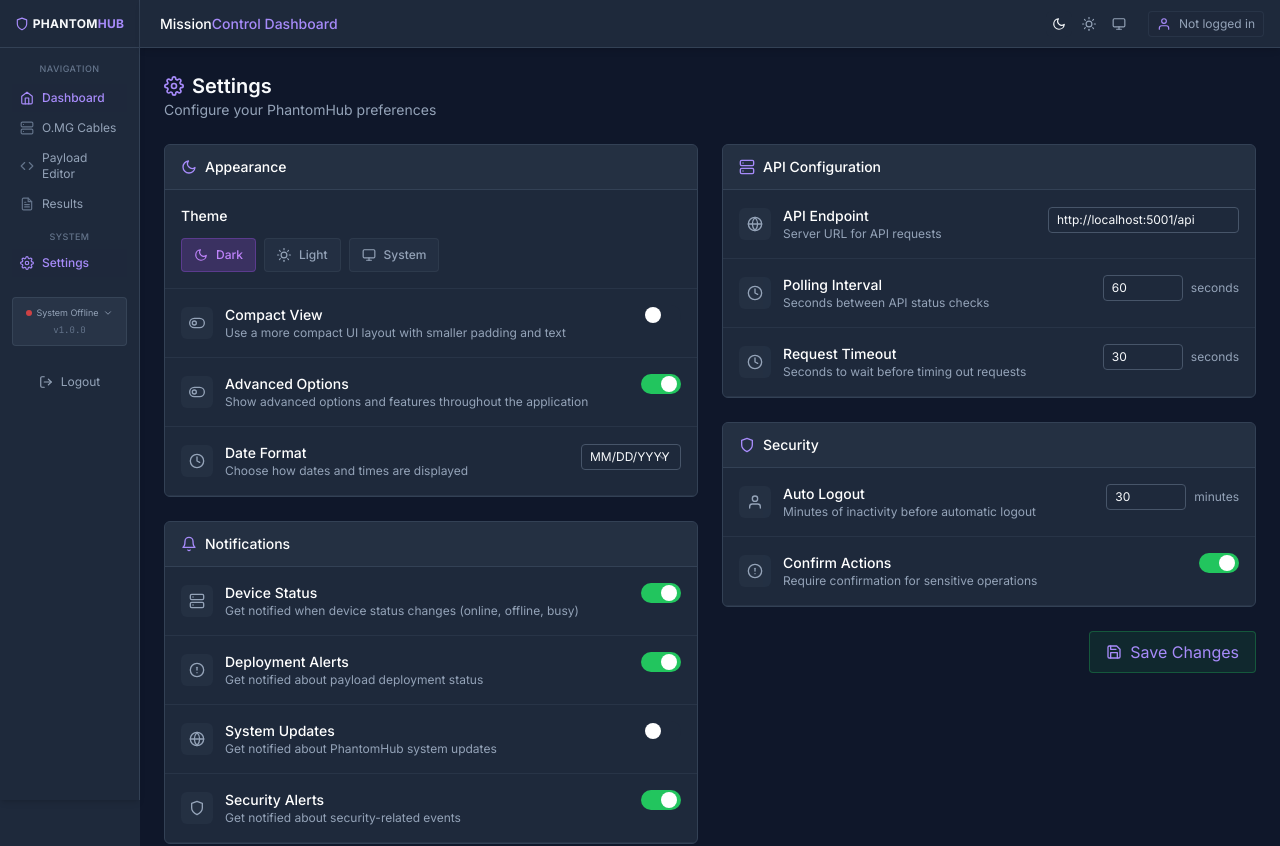
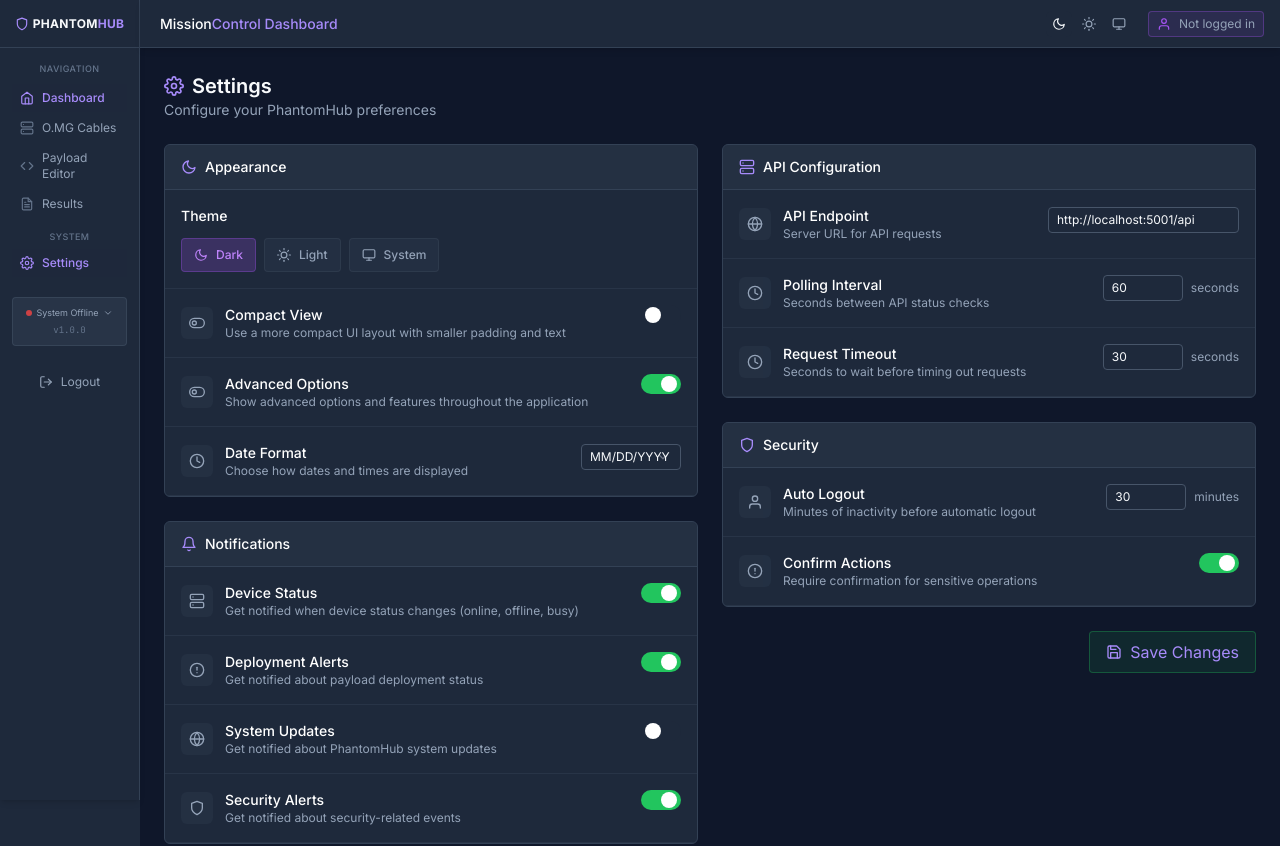
Before and after one commit to cloudzombie/phantomhub, a React (Vite) app in the folder frontend/: page /settings in a window 1280 px wide. Shown: the top 846 px of the page. Built offline with nearby package versions, Linux system fonts and the light colour scheme; no server answers.

Commit message:
style: Update user email display with purple theme

```diff
--- a/frontend/src/components/Layout.tsx
+++ b/frontend/src/components/Layout.tsx
@@ -165,10 +165,10 @@ const Layout = () => {
             <div className="mr-4">
               <ThemeToggle compact={true} showLabels={false} />
             </div>
-            <div className="flex items-center py-1 px-2 rounded bg-slate-800/80 border border-slate-700/50">
-              <FiUser size={14} className="mr-2 text-green-500" />
+            <div className="flex items-center py-1 px-2 rounded bg-purple-500/10 border border-purple-500/30">
+              <FiUser size={14} className="mr-2 text-purple-500" />
               {currentUser ? (
-                <span className="text-xs text-green-500 font-medium">{currentUser.email || 'User'}</span>
+                <span className="text-xs text-purple-500 font-medium">{currentUser.email || 'User'}</span>
               ) : (
                 <span className="text-xs text-slate-400">Not logged in</span>
               )}
```
